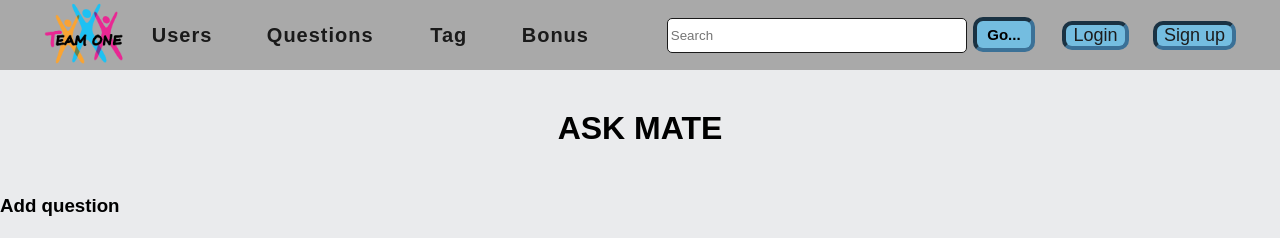
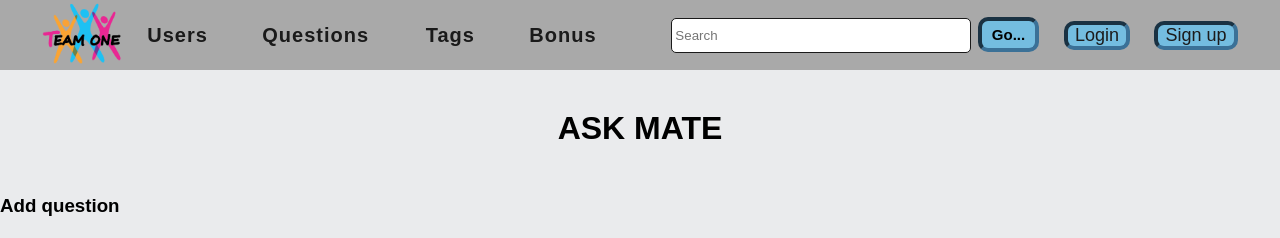
Before and after one commit to stelmaszczykadrian/Ask-Mate, a Flask app: page /add-question in a window 1280 px wide. Shown: the top 238 px of the page. Run offline with Flask 2, Linux system fonts and the light colour scheme.

Commit message:
template modifyed

```diff
--- a/templates/main.html
+++ b/templates/main.html
@@ -16,7 +16,7 @@
       <ul class="main-iner">
         <a class="main-iner-link" href="/users">Users</a>
         <a class="main-iner-link" href="/questions">Questions </a>
-        <a class="main-iner-link" href="/tags">Tag</a>
+        <a class="main-iner-link" href="/tags">Tags</a>
         <a class="main-iner-link" href="/bonus-questions">Bonus</a>
       </ul>
     </div>
```
